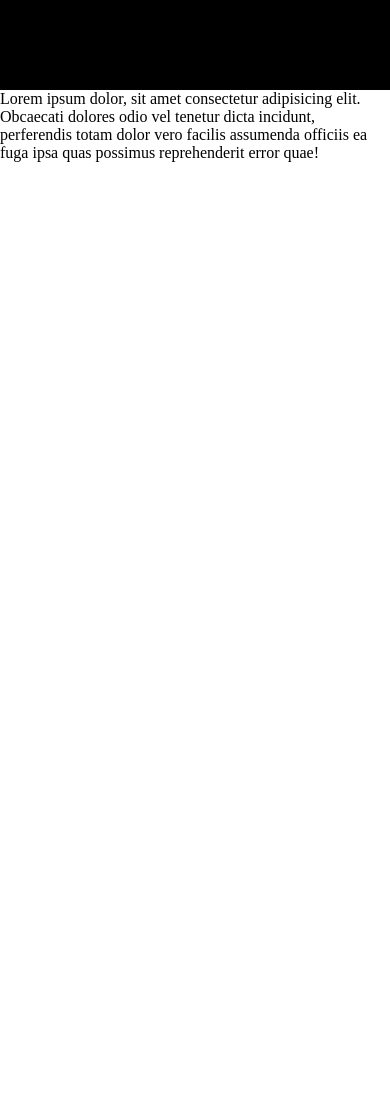
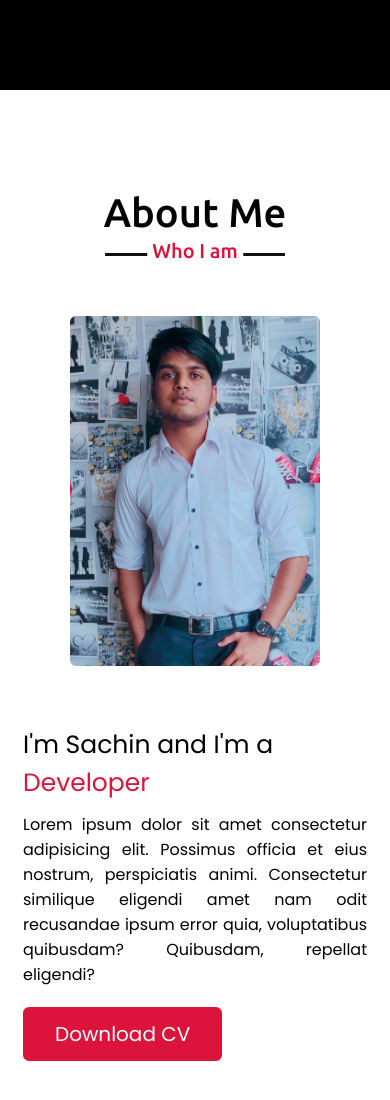
Before and after one commit to SachinMadhukar09/Portfolio, a plain HTML site: page index.html in a window 390 px wide. Shown: the part 754-1854 px from the top of the page. Before the commit the page ends 916 px from the top, so only its background shows below. Drawn offline with nearby package versions, Linux system fonts and the light colour scheme.

Commit message:
About Component Done

```diff
--- a/index.html
+++ b/index.html
@@ -37,12 +37,26 @@
                 </div>
             </div>
         </section>
-        <p>Lorem ipsum dolor, sit amet consectetur adipisicing elit. Obcaecati
-            dolores odio vel tenetur dicta incidunt, perferendis totam dolor
-            vero facilis assumenda officiis ea fuga ipsa quas possimus
-            reprehenderit error quae!</p>
+        <!-- About Section -->
 
-            <script src="script.js" ></script>
-        <!-- <script src="script.js"></script> -->
+        <section class="about" id="about">
+            <div class="max-width">
+                <h2 class="title" >About Me</h2>
+                <div class="about-content">
+                    <div class="column left">
+                        <img src="Images/Sachin.jpg" alt="">
+                    </div>
+                    <div class="coloumn right">
+                        <div class="text">I'm Sachin and I'm a <span>Developer</span></div>
+                        <p>Lorem ipsum dolor sit amet consectetur adipisicing elit. Possimus officia et eius nostrum, perspiciatis animi. Consectetur similique eligendi amet nam odit recusandae ipsum error quia, voluptatibus quibusdam? Quibusdam, repellat eligendi?</p>
+                        <a  href="#">Download CV</a>
+                    </div>
+
+                </div>
+            </div>
+        </section>
+
+
+        <script src="script.js" ></script>
     </body>
 </html>
--- a/style.css
+++ b/style.css
@@ -11,24 +11,22 @@
   margin: auto;
 }
 
-
 /* navbar  */
-
 
 .navbar {
   /* background: crimson; */
   position: fixed;
   padding: 30px 0;
   width: 100%;
+  z-index: 999;
   font-family: "Ubuntu", "sans-serif";
   transition: all 0.3s ease;
 }
-.navbar.sticky{
+.navbar.sticky {
   padding: 15px 0;
   background: crimson;
 }
 .navbar .max-width {
-
   display: flex;
   align-items: center;
   justify-content: space-between;
@@ -38,12 +36,11 @@
   font-size: 35px;
   font-weight: 600;
 }
-.navbar .logo a span{
-    color: crimson ;
+.navbar .logo a span {
+  color: crimson;
   transition: all 0.3s ease;
-
 }
-.navbar.sticky .logo a span{
+.navbar.sticky .logo a span {
   color: #fff;
 }
 .navbar .menu li {
@@ -57,24 +54,21 @@
   margin-left: 25px;
   transition: color 0.3s ease;
 }
-.navbar .menu li a:hover{
+.navbar .menu li a:hover {
   color: crimson;
 }
-.navbar.sticky .menu li a:hover{
+.navbar.sticky .menu li a:hover {
   color: #fff;
 }
 
 /* Menu Button */
 
-
-.menu-btn{
+.menu-btn {
   color: #fff;
   font-size: 23px;
   cursor: pointer;
   display: none;
-
 }
-
 
 /* Home Section */
 
@@ -85,29 +79,27 @@
   height: 100vh;
   color: #fff;
   min-height: 500px;
-  font-family: 'Ubuntu','sans-serif';
+  font-family: "Ubuntu", "sans-serif";
 }
-.home .max-width{
+.home .max-width {
   margin: auto 0 auto 40px;
 }
-.home .home-content .text-1{
+.home .home-content .text-1 {
   font-size: 27px;
-
 }
-.home .home-content .text-2{
+.home .home-content .text-2 {
   font-size: 75px;
   font-weight: 600;
   margin-left: -3px;
 }
-.home .home-content .text-3{
+.home .home-content .text-3 {
   font-size: 40px;
   margin: 5px 0;
 }
-.home .home-content .text-3 span{
+.home .home-content .text-3 span {
   color: crimson;
-
 }
-.home .home-content a{
+.home .home-content a {
   display: inline-block;
   background: crimson;
   color: #fff;
@@ -117,41 +109,113 @@
   border-radius: 6px;
   border: 2px solid crimson;
   transition: all 0.3s ease;
-
 }
-.home .home-content a:hover{
+.home .home-content a:hover {
   color: crimson;
   background: none;
 }
 
+/* About Section */
+
+section {
+  padding: 100px 0;
+}
+.about {
+  font-family: "Poppins", "sans-serif";
+}
+.about .title {
+  position: relative;
+  text-align: center;
+  font-size: 40px;
+  font-weight: 500;
+  margin-bottom: 60px;
+  padding-bottom: 20px;
+  font-family: "Ubuntu", "sans-serif";
+}
+.about .title::before {
+  content: "";
+  position: absolute;
+  bottom: 0px;
+  left: 50%;
+  width: 180px;
+  height: 3px;
+  background: #111;
+  transform: translateX(-50%);
+}
+
+.about .title::after {
+  content: "Who I am";
+  position: absolute;
+  bottom: -12px;
+  left: 50%;
+  font-size: 20px;
+  color: crimson;
+  padding: 5px;
+  background: #fff;
+  transform: translateX(-50%);
+}
+.about .about-content {
+  display: flex;
+  flex-wrap: wrap;
+  align-items: center;
+  justify-content: space-between;
+}
+
+.about .about-content .left {
+  width: 45%;
+}
+.about .about-content .left img {
+  width: 250px;
+  height: 400px;
+  object-fit: cover;
+  border-radius: 6px;
+}
+.about .about-content .right {
+  width: 55%;
+}
+.about .about-content .right .text {
+  font-size: 25px;
+  font-weight: 900px;
+  margin-bottom: 10px;
+}
+.about .about-content .right .text span {
+  color: crimson;
+}
+.about .about-content .right p {
+  text-align: justify;
+}
+.about .about-content .right a {
+  display: inline-block;
+  background: crimson;
+  color: #fff;
+  font-size: 20px;
+  padding: 10px 30px;
+  margin-top: 20px;
+  border-radius: 6px;
+  border: 2px solid crimson;
+  transition: all 0.3s ease;
+}
+.about .about-content .right a:hover {
+  color: crimson;
+  background: none;
+}
 
 /* Responsive Media Query  */
 
-@media(max-width:1104px){
-    .home .max-width{
-        padding: 0px;
-    }
-}
 
-@media(max-width:947px){
-    .max-width{
+
+@media (max-width: 947px) {
+  .max-width {
     padding: 0 50px;
   }
-}
-
-@media(max-width:947px){
-
-    .max-width{
-        padding: 0 50px;
-    }
-    .menu-btn{
+  .menu-btn {
     display: block;
     z-index: 999;
   }
-    .menu-btn i.active::before{
+  .menu-btn i.active::before {
     content: "\f00d";
   }
-    .navbar .menu{
+  .navbar .menu {
     position: fixed;
     background: #111;
     height: 100vh;
@@ -161,55 +225,62 @@
     text-align: center;
     padding-top: 80px;
     transition: all 0.3s ease;
-
   }
-    .navbar .menu.active{
+  .navbar .menu.active {
     left: 0;
-
   }
-    .navbar .menu li{
+  .navbar .menu li {
     display: block;
   }
-    .navbar .menu li a{
+  .navbar .menu li a {
     display: inline-block;
     margin: 20px 0;
     font-size: 25px;
   }
 
-.home .home-content .text-2{
+  .home .home-content .text-2 {
     font-size: 70px;
   }
-.home .home-content .text-3{
+  .home .home-content .text-3 {
     font-size: 35px;
   }
-.home .home-content a{
+  .home .home-content a {
     font-size: 23px;
     padding: 10px 30px;
   }
-@media(max-width:690px){
   .max-width{
+      max-width: 800px;
+  }
+  .about .about-content .column{
+      width: 100%;
+    }
+    .about .about-content .left{
+        display: flex;
+        justify-content: center;
+        margin: 0 auto 60px;
+
+    }
+    .about .about-content .right{
+        flex: 100%;
+    }
+
+  .about .about-content .left img {
+    height: 350px;
+}
+
+}
+
+@media (max-width: 660px) {
+  .max-width {
     padding: 0 23px;
   }
-.home .home-content .text-2{
-    font-size: 60px;
+  .home .home-content .text-2 {
+    font-size: 50px;
   }
-.home .home-content .text-3{
-    font-size: 32px;
+  .home .home-content .text-3 {
+    font-size: 27px;
   }
-.home .home-content a{
-    font-size: 20px;
-    padding: 9px 25px;
+  .about .about-content .left img {
+      height: 350px;
   }
 }
-
-@media(max-width:500px){
-    .max-width{
-        padding: 0 23px;
-    }
-.home .home-content .text-2{
-    font-size: 50px;
-}
-.home .home-content .text-3{
-    font-size: 27px;
-}
-}
```
Also changed, not shown: Images/Sachin.jpg (added). Lines whose indentation alone changed are shown as unchanged.
